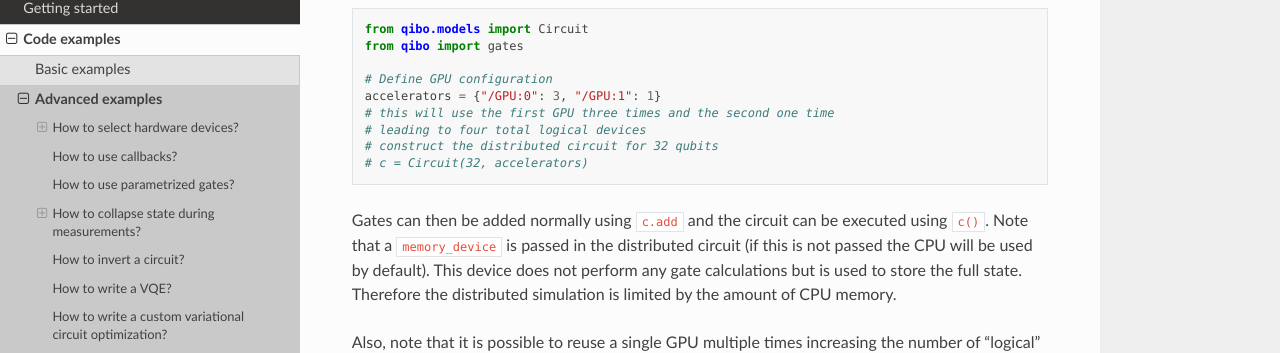
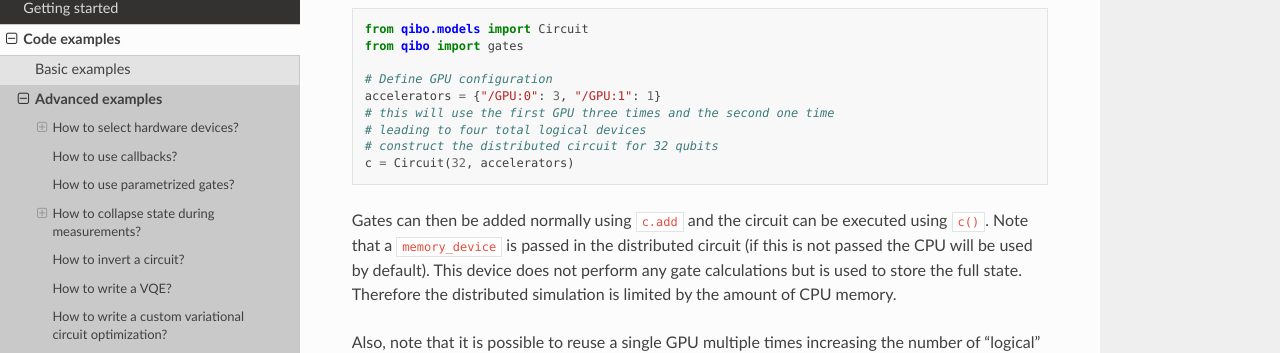
Before and after one commit to qiboteam/qibo, a Sphinx documentation site: the page built from doc/source/code-examples/advancedexamples.rst, in a window 1280 px wide and 900 px high, scrolled down 1986 px. Shown: the part 104-457 px from the top of the window. Built offline with Sphinx 7.4.7 and the Read the Docs theme 2.0.0, drawn with Linux system fonts in a browser that asks for light colours; pages that are not in the unit, such as notebooks, are missing from menus.

```diff
--- a/doc/source/code-examples/advancedexamples.rst
+++ b/doc/source/code-examples/advancedexamples.rst
@@ -108,7 +108,7 @@ Using multiple GPUs
 Qibo supports distributed circuit execution on multiple GPUs. This feature can
 be used as follows:
 
-.. testcode::
+.. code-block:: python
 
     from qibo.models import Circuit
     from qibo import gates
@@ -118,7 +118,7 @@ be used as follows:
     # this will use the first GPU three times and the second one time
     # leading to four total logical devices
     # construct the distributed circuit for 32 qubits
-    # c = Circuit(32, accelerators)
+    c = Circuit(32, accelerators)
 
 Gates can then be added normally using ``c.add`` and the circuit can be executed
 using ``c()``. Note that a ``memory_device`` is passed in the distributed circuit
@@ -757,7 +757,7 @@ When Trotter decomposition is used, it is possible to execute the QAOA circuit
 on multiple devices, by passing an ``accelerators`` dictionary when defining
 the model. For example the previous example would have to be modified as:
 
-.. testcode::
+.. code-block:: python
 
     from qibo import models, hamiltonians
 
@@ -801,7 +801,7 @@ function.
             final_state = c().state()
             fidelity = tf.math.abs(tf.reduce_sum(tf.math.conj(target_state) * final_state))
             loss = 1 - fidelity
-            grads = tape.gradient(loss, params)
+        grads = tape.gradient(loss, params)
         optimizer.apply_gradients(zip([grads], [params]))
 
 
```
Also changed, not shown: 1 other file.
